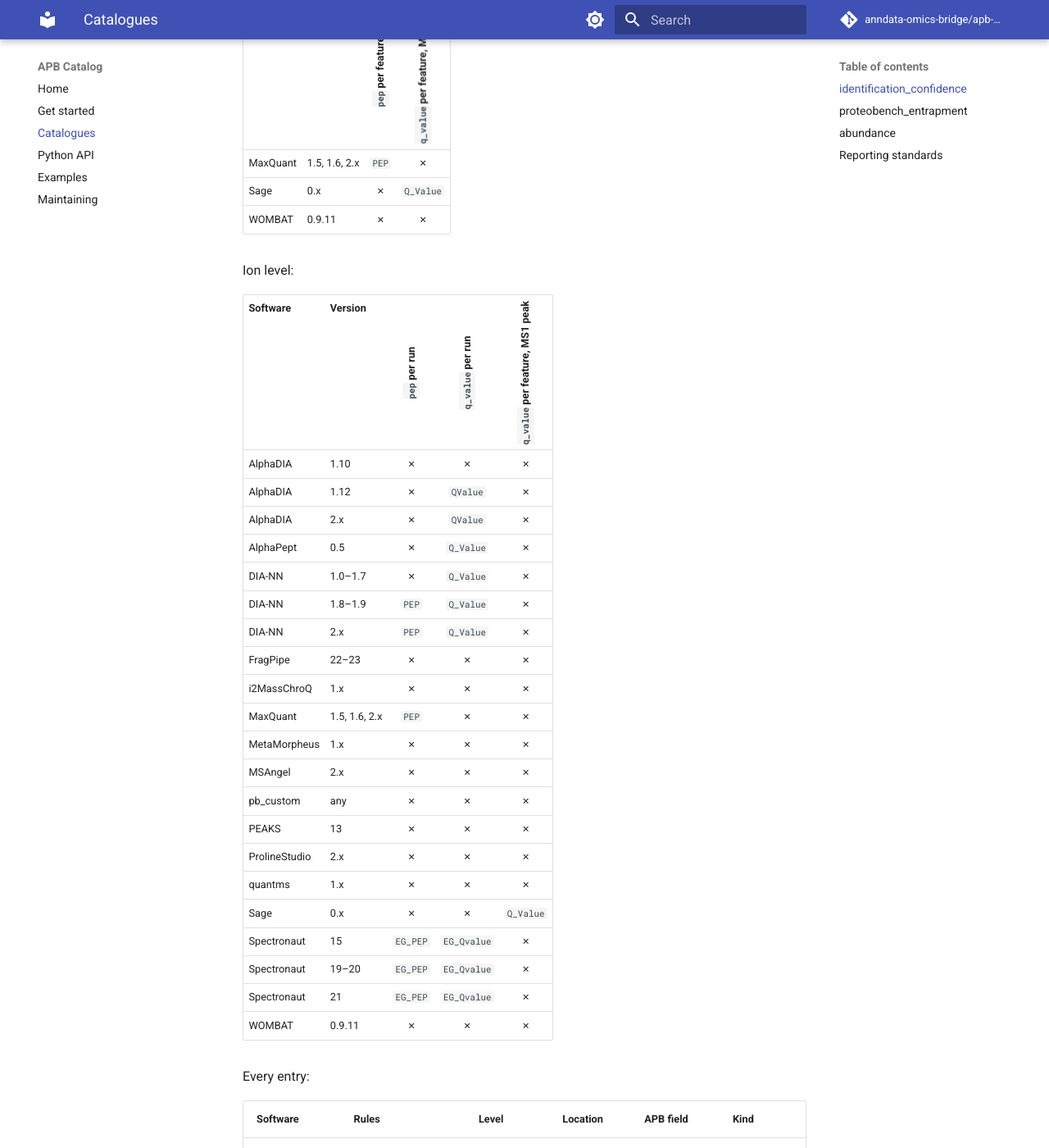
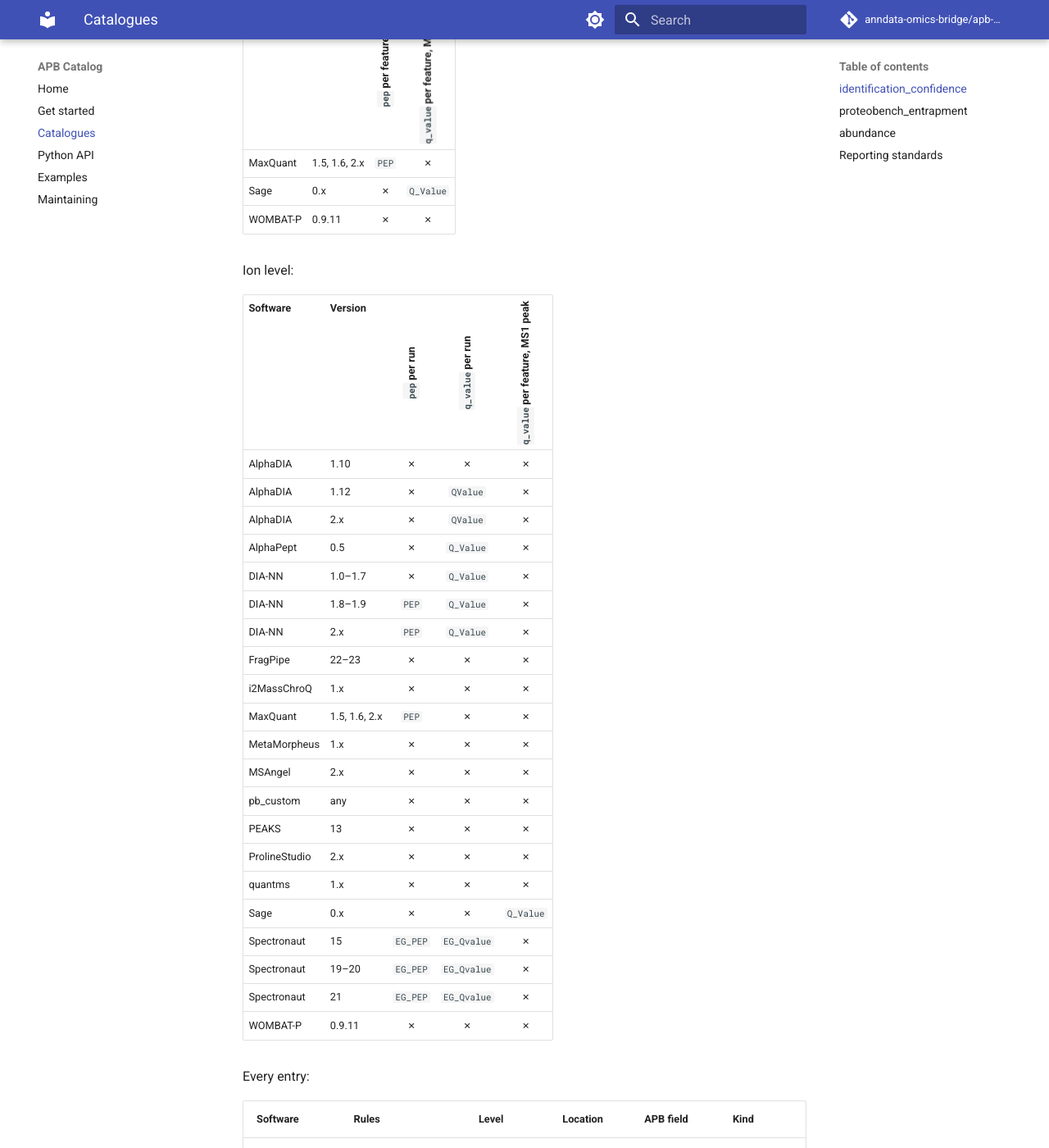
Before and after one commit to anndata-omics-bridge/apb-catalog, an MkDocs documentation site: the page built from docs/catalogues.md, in a window 1280 px wide and 1400 px high, scrolled down 1750 px. Shown: the whole window at 82% size. Built offline with MkDocs 1.6.1 and Material for MkDocs 9.7.7, drawn with Linux system fonts in a browser that asks for light colours; comment, search, counter and statistics services are not loaded; some of the changed text lies outside the part shown.

```diff
--- a/docs/catalogues.md
+++ b/docs/catalogues.md
@@ -52,7 +52,7 @@ Peptidoform level:
 | --- | --- | :-: | :-: |
 | MaxQuant | 1.5, 1.6, 2.x | `PEP` | ✗ |
 | Sage | 0.x | ✗ | `Q_Value` |
-| WOMBAT | 0.9.11 | ✗ | ✗ |
+| WOMBAT-P | 0.9.11 | ✗ | ✗ |
 
 </div>
 
@@ -82,7 +82,7 @@ Ion level:
 | Spectronaut | 15 | `EG_PEP` | `EG_Qvalue` | ✗ |
 | Spectronaut | 19–20 | `EG_PEP` | `EG_Qvalue` | ✗ |
 | Spectronaut | 21 | `EG_PEP` | `EG_Qvalue` | ✗ |
-| WOMBAT | 0.9.11 | ✗ | ✗ | ✗ |
+| WOMBAT-P | 0.9.11 | ✗ | ✗ | ✗ |
 
 </div>
 
@@ -117,7 +117,7 @@ Every entry:
 | Spectronaut | spectronaut, spectronaut/v21 | protein | layers | `PG_QValue_Run_Wise` | `q_value` |
 | Spectronaut | spectronaut, spectronaut/v21 | protein | var | `PG_Qvalue` | `global_q_value` |
 | Spectronaut | spectronaut/v21 | protein | layers | `PG_LibraryQvalue` | `library_q_value` |
-| WOMBAT | all | — | — | none relevant | — |
+| WOMBAT-P | all | — | — | none relevant | — |
 
 <!-- end of generated block: identification_confidence -->
 
@@ -175,7 +175,7 @@ Every entry:
 | Sage | all | — | — | none relevant | — |
 | Spectronaut | spectronaut/v15, spectronaut, spectronaut/v21 | ion | layers | `EG_Qvalue` | `q_value` |
 | Spectronaut | spectronaut/v21 | ion | layers | `EG_LibraryQvalue` | `library_q_value` |
-| WOMBAT | all | — | — | none relevant | — |
+| WOMBAT-P | all | — | — | none relevant | — |
 
 <!-- end of generated block: proteobench_entrapment -->
 
@@ -240,7 +240,7 @@ Peptidoform level:
 | --- | --- | :-: | :-: | :-: |
 | MaxQuant | 1.5, 1.6, 2.x | `Intensity` | ✗ | ✗ |
 | Sage | 0.x | ✗ | ✗ | `Intensity` |
-| WOMBAT | 0.9.11 | ✗ | `Abundance` | ✗ |
+| WOMBAT-P | 0.9.11 | ✗ | `Abundance` | ✗ |
 
 </div>
 
@@ -270,7 +270,7 @@ Ion level:
 | Spectronaut | 15 | `FG_MS2RawQuantity` | `FG_Quantity` | `EG_TotalQuantity_Settings`; `EG_TargetQuantity_Settings` | `FG_MS1RawQuantity` | ✗ | ✗ |
 | Spectronaut | 19–20 | ✗ | `FG_Quantity` | `EG_TotalQuantity_Settings`; `EG_TargetQuantity_Settings`; `EG_ReferenceQuantity_Settings` | ✗ | ✗ | ✗ |
 | Spectronaut | 21 | ✗ | `FG_Quantity` | `EG_TotalQuantity_Settings`; `EG_TargetQuantity_Settings`; `EG_ReferenceQuantity_Settings` | ✗ | ✗ | ✗ |
-| WOMBAT | 0.9.11 | ✗ | `Abundance` | ✗ | ✗ | ✗ | ✗ |
+| WOMBAT-P | 0.9.11 | ✗ | `Abundance` | ✗ | ✗ | ✗ | ✗ |
 
 </div>
 
@@ -336,8 +336,8 @@ Every entry:
 | Spectronaut | spectronaut/v15, spectronaut, spectronaut/v21 | protein | layers | `PG_Quantity` | `unknown` | `run_setting` |
 | Spectronaut | spectronaut/v15, spectronaut, spectronaut/v21 | fragment | layers | `F_PeakArea` | `intensity` | `none` |
 | Spectronaut | spectronaut/v15 | fragment | layers | `F_PeakHeight` | `intensity` | `none` |
-| WOMBAT | wombat | ion | layers | `Abundance` | `intensity` | `run_setting` |
-| WOMBAT | wombat | peptidoform | layers | `Abundance` | `intensity` | `run_setting` |
+| WOMBAT-P | wombat | ion | layers | `Abundance` | `intensity` | `run_setting` |
+| WOMBAT-P | wombat | peptidoform | layers | `Abundance` | `intensity` | `run_setting` |
 
 <!-- end of generated block: abundance -->
 
```
Also changed, not shown: 3 other files.
